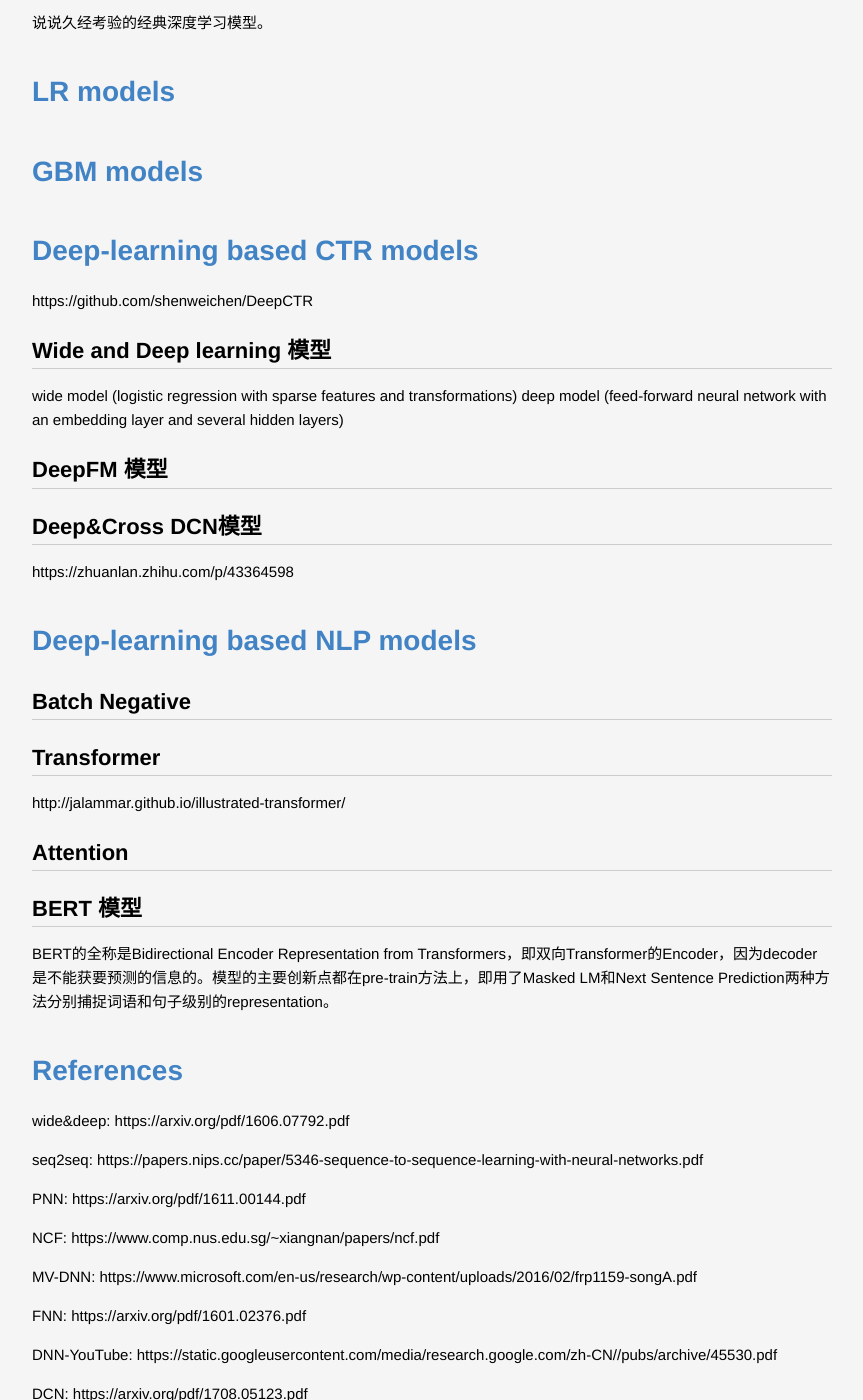
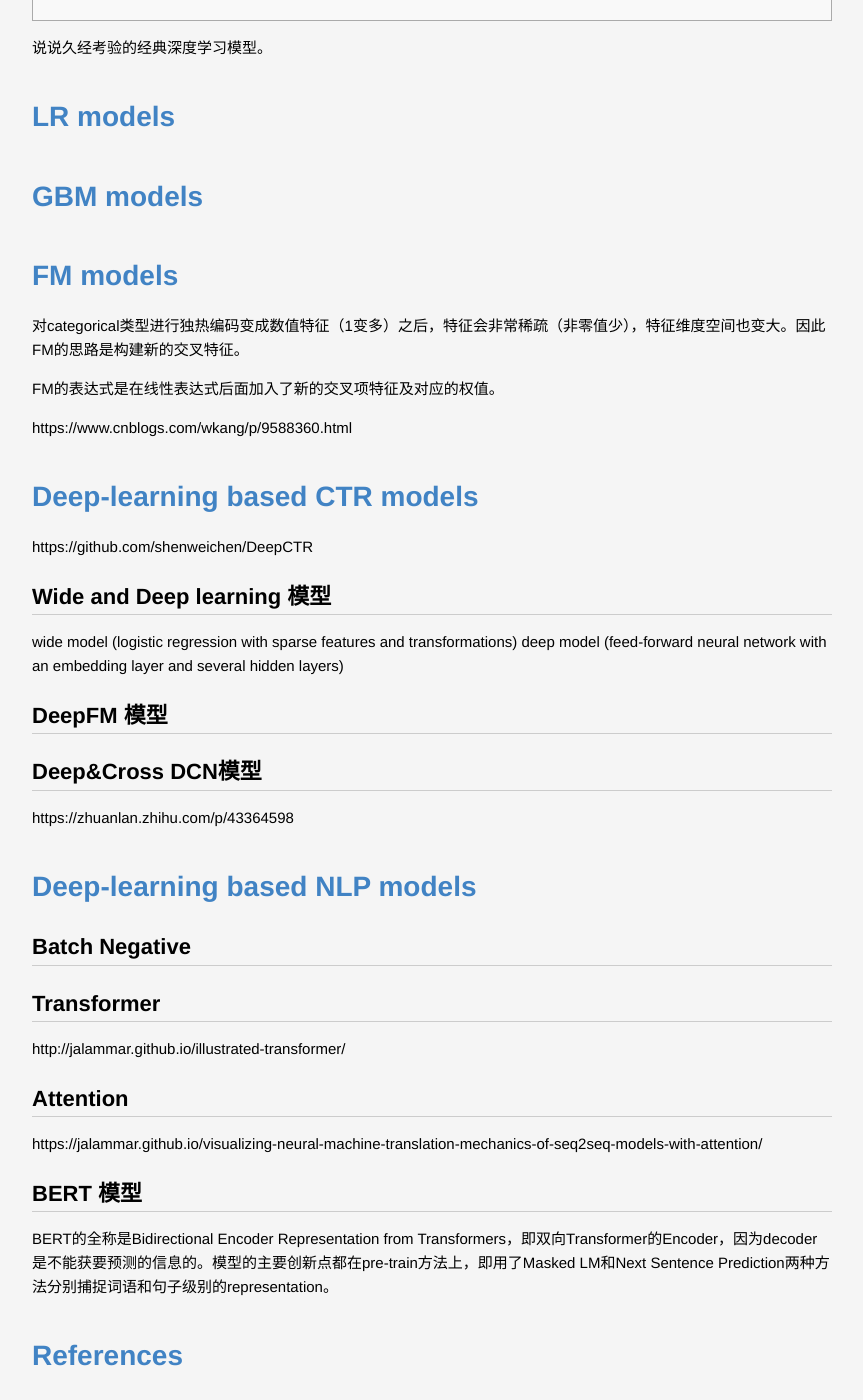
Before and after one commit to lucky521/blog, a Jekyll site: the page built from _posts/ml/2019-02-04-Famous-Model.markdown, in a window 1280 px wide and 1400 px high, scrolled down 777 px. Shown: the whole window, without its empty margins (208-1071 px from the left). Built offline with Jekyll 4.4.1, drawn with Linux system fonts in a browser that asks for light colours.

Commit message:
Update 2019-02-04-Famous-Model.markdown

```diff
--- a/_posts/ml/2019-02-04-Famous-Model.markdown
+++ b/_posts/ml/2019-02-04-Famous-Model.markdown
@@ -13,6 +13,14 @@
 
 # GBM models
 
+
+# FM models
+
+对categorical类型进行独热编码变成数值特征（1变多）之后，特征会非常稀疏（非零值少），特征维度空间也变大。因此FM的思路是构建新的交叉特征。
+
+FM的表达式是在线性表达式后面加入了新的交叉项特征及对应的权值。
+
+https://www.cnblogs.com/wkang/p/9588360.html
 
 
 # Deep-learning based CTR models
@@ -52,6 +60,8 @@
 
 ## Attention
 
+https://jalammar.github.io/visualizing-neural-machine-translation-mechanics-of-seq2seq-models-with-attention/
+
 
 ## BERT 模型
 
```
